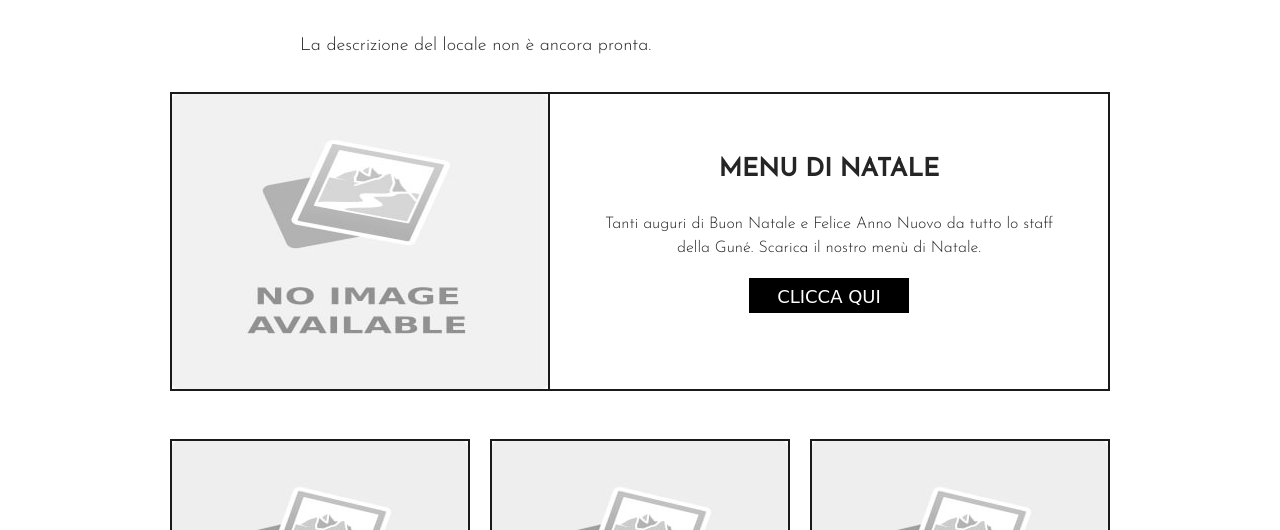
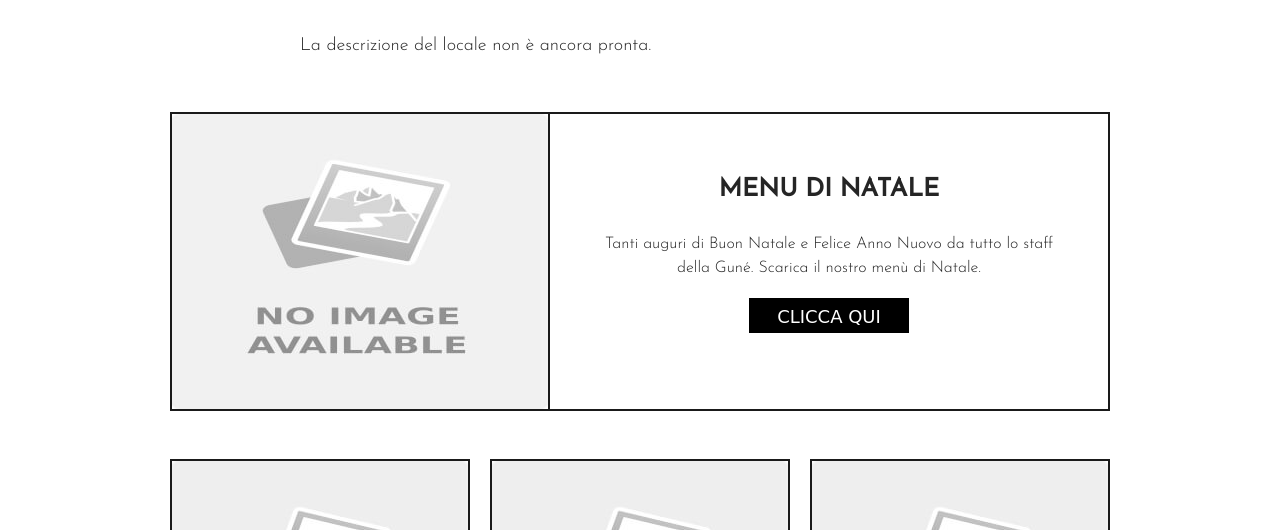
Before and after one commit to gabrielebonini99/ristoasi, a plain HTML site: page gune.html in a window 1280 px wide. Shown: the part 570-1100 px from the top of the page. Drawn offline with Linux system fonts and the light colour scheme; a web font is replaced by a local one.

Commit message:
Update style.css

```diff
--- a/css/style.css
+++ b/css/style.css
@@ -92,7 +92,7 @@ p a:hover {
 }
 #body > div .article {
 	margin: 0 auto;
-	padding: 30px 30px 0;
+	padding: 30px 30px 20px;
 	width: 680px;
         text-align: justify;
 }
```
